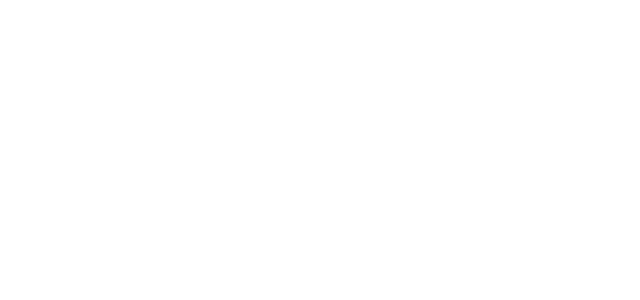
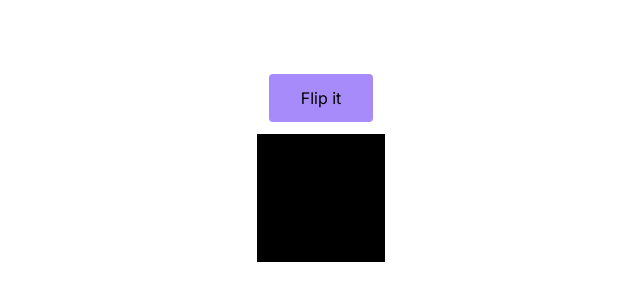
Before and after one commit to Mounieshh/Framer-Motion-Learning, a Next.js app: page / in a window 1280 px wide. Shown: the part 1446-1746 px from the top of the page, without its empty margins (319-959 px from the left). Before the commit the page ends 1208 px from the top, so only its background shows below. Built offline with nearby package versions, Linux system fonts and the light colour scheme.

Commit message:
Animation Controls

```diff
--- /dev/null
+++ b/app/components/AnimControls.jsx
@@ -0,0 +1,28 @@
+
+
+import React from 'react'
+
+const AnimControls = () => {
+  return (
+    <>
+    <div
+    style={{
+        display: 'grid',
+        placeContent: 'center',
+        height: '100vh',
+        gap: '0.8 rem'
+    }}
+    >
+        <button className='p-3 bg-violet-400 m-3 rounded hover:bg-violet-500'>
+            Flip it
+        </button>
+
+        <div className='h-32 w-32 bg-black '>
+
+        </div>
+    </div>
+    </>
+  )
+}
+
+export default AnimControls
--- a/app/page.jsx
+++ b/app/page.jsx
@@ -1,6 +1,7 @@
 import React from 'react'
 import BasicsOfMotion from './components/BasicsOfMotion'
 import Gestures from './components/Gestures'
+import AnimControls from './components/AnimControls'
 
 const page = () => {
   return (
@@ -10,6 +11,7 @@
     </h3>
     <BasicsOfMotion/>
     <Gestures/>
+    <AnimControls/>
     </>
   )
 }
```
